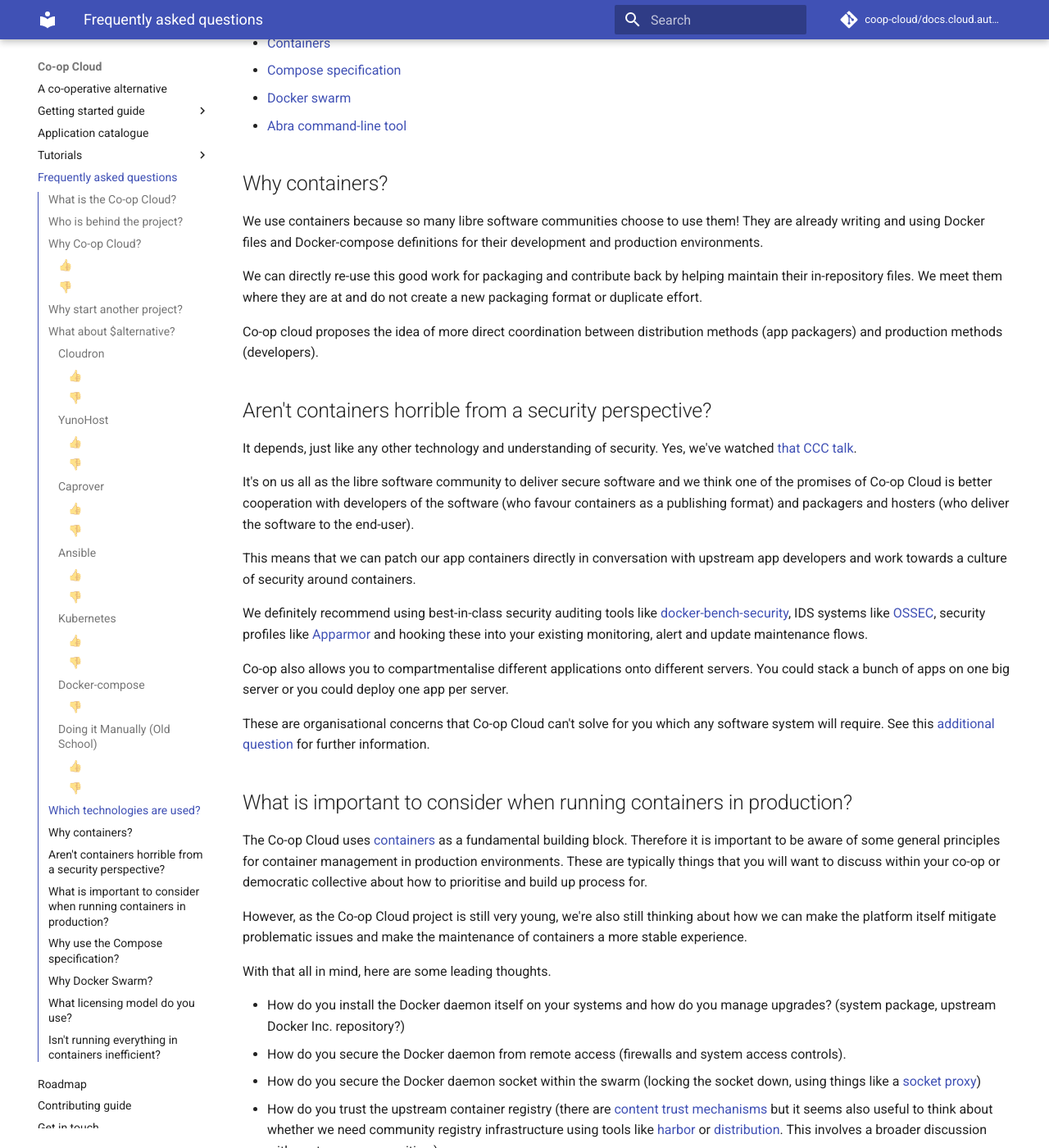
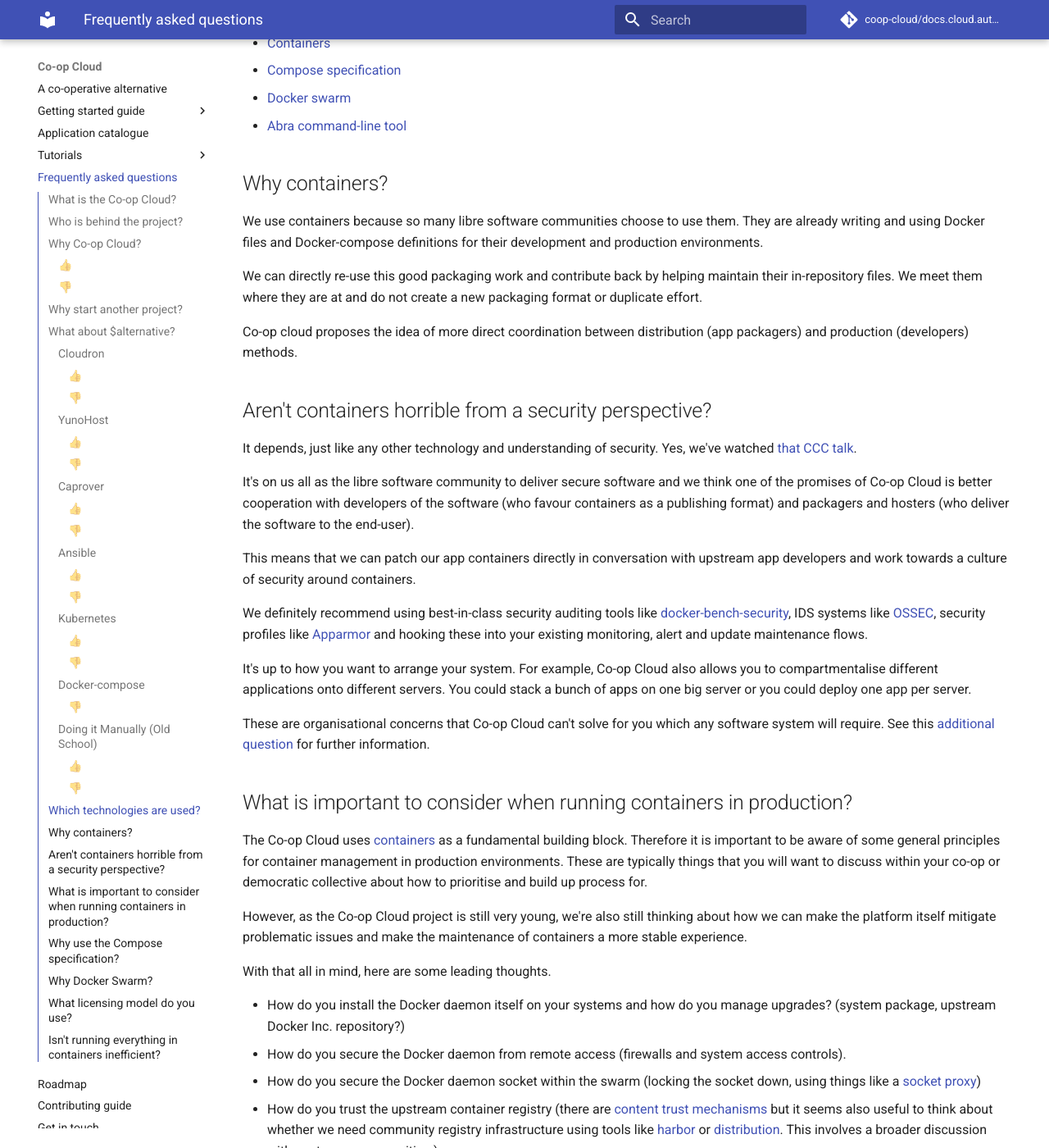
Before and after one commit to mayel/docs.coopcloud.tech, an MkDocs documentation site: the page built from docs/faq.md, in a window 1280 px wide and 1400 px high, scrolled down 4204 px. Shown: the whole window at 82% size. Built offline with MkDocs 1.6.1 and Material for MkDocs 9.7.7, drawn with Linux system fonts in a browser that asks for light colours; some of the changed text lies outside the part shown.

Commit message:
Some reading and tweaking the FAQ

```diff
--- a/docs/faq.md
+++ b/docs/faq.md
@@ -154,11 +154,11 @@
 
 ## Why containers?
 
-We use containers because so many libre software communities choose to use them! They are already writing and using Docker files and Docker-compose definitions for their development and production environments.
+We use containers because so many libre software communities choose to use them. They are already writing and using Docker files and Docker-compose definitions for their development and production environments.
 
-We can directly re-use this good work for packaging and contribute back by helping maintain their in-repository files. We meet them where they are at and do not create a new packaging format or duplicate effort.
+We can directly re-use this good packaging work and contribute back by helping maintain their in-repository files. We meet them where they are at and do not create a new packaging format or duplicate effort.
 
-Co-op cloud proposes the idea of more direct coordination between distribution methods (app packagers) and production methods (developers).
+Co-op cloud proposes the idea of more direct coordination between distribution (app packagers) and production (developers) methods.
 
 ## Aren't containers horrible from a security perspective?
 
@@ -170,7 +170,7 @@
 
 We definitely recommend using best-in-class security auditing tools like [docker-bench-security](https://github.com/docker/docker-bench-security), IDS systems like [OSSEC](https://www.ossec.net/), security profiles like [Apparmor](https://docs.docker.com/engine/security/apparmor/) and hooking these into your existing monitoring, alert and update maintenance flows.
 
-Co-op also allows you to compartmentalise different applications onto different servers. You could stack a bunch of apps on one big server or you could deploy one app per server.
+It's up to how you want to arrange your system. For example, Co-op Cloud also allows you to compartmentalise different applications onto different servers. You could stack a bunch of apps on one big server or you could deploy one app per server.
 
 These are organisational concerns that Co-op Cloud can't solve for you which any software system will require. See this [additional question](/faq/#what-is-important-to-consider-when-running-containers-in-production) for further information.
 
@@ -216,6 +216,8 @@
 
 The Co-op Cloud is and will always be available under [copyleft licenses](https://en.wikipedia.org/wiki/Copyleft).
 
+We're discussing more specifics on [this issue](https://git.autonomic.zone/coop-cloud/organising/issues/50) if you'd like to see the on-going conversation.
+
 ## Isn't running everything in containers inefficient?
 
 It is true that if you install 3 applications and each one requires a MySQL database, then you will have 3 installations of MySQL on your system, running in containers.
```
Also changed, not shown: other parts of docs/faq.md (+2 -2 lines).
